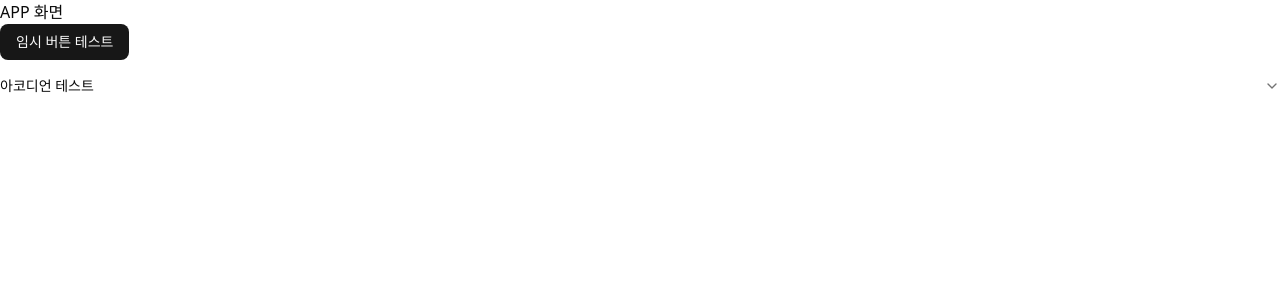
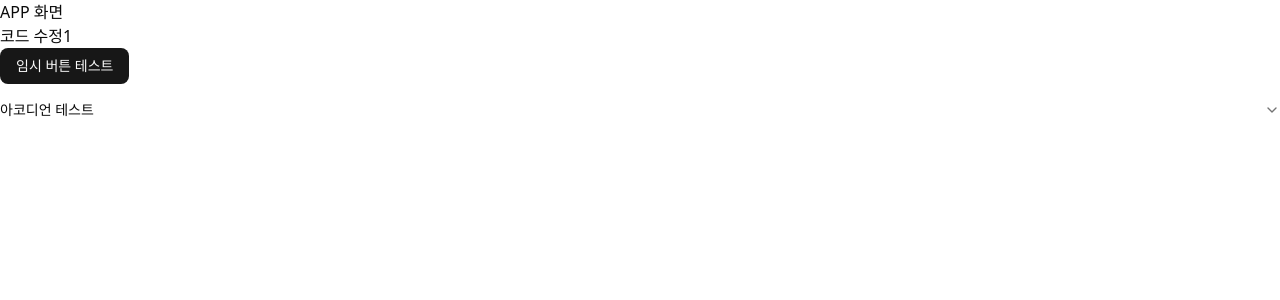
Before and after one commit to hyeonjun-hwang/quiz-dot, a React (Vite) app: page / in a window 1280 px wide. Shown: the top 300 px of the page. Built offline with nearby package versions, Linux system fonts and the light colour scheme.

Commit message:
깃허브 프로세스 테스트1

```diff
--- a/src/App.tsx
+++ b/src/App.tsx
@@ -10,6 +10,7 @@ function App() {
   return (
     <>
       <div>APP 화면</div>
+      <p>코드 수정1</p>
       <Button>임시 버튼 테스트</Button>
 
       <Accordion type="single" collapsible>
```
